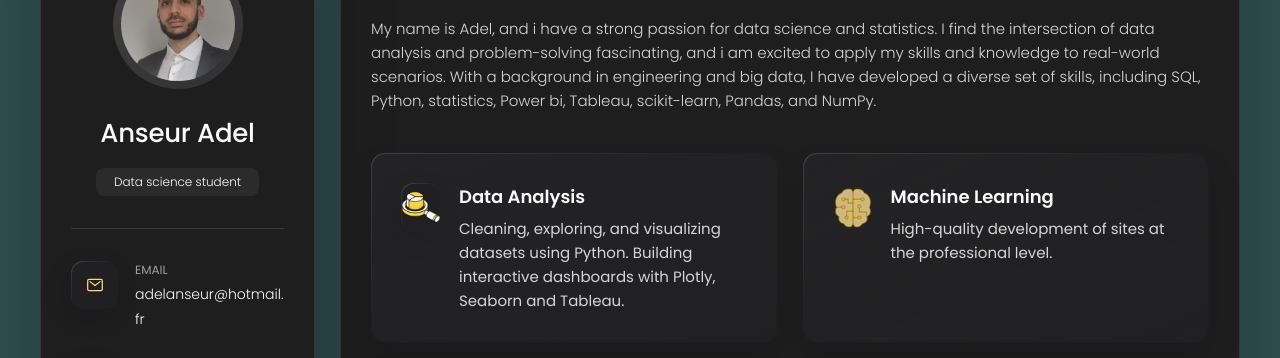
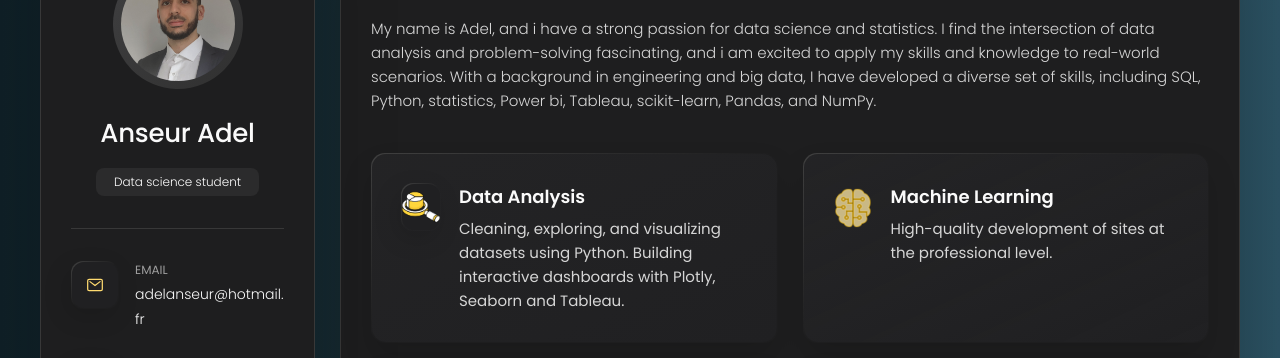
Before and after one commit to Anseuradel/Anseuradel.github.io, a plain HTML site: page index.html in a window 1280 px wide. Shown: the part 162-520 px from the top of the page. Drawn offline with nearby package versions, Linux system fonts and the light colour scheme.

Commit message:
Update style.css

```diff
--- a/assets/css/style.css
+++ b/assets/css/style.css
@@ -146,16 +146,17 @@ html { font-family: var(--ff-poppins); }
 
 /* background color personalization
 /* body { background: var(--smoky-black); } */
-
-:root {
+body { background: linear-gradient(to right, #0f2027, #203a43, #2c5364);}
+/*
+:root { */
   /* Add this line to your existing variables */
-  --DarkSlateGray: darkslategray; /* Built-in CSS color name */
-}
+/*   --DarkSlateGray: darkslategray;
+} */
 
 /* Usage example */
-body {
-  background: var(--DarkSlateGray); /* Hex: #2F4F4F */
-}
+/* body {
+  background: var(--DarkSlateGray);
+} */
 
 
 
```
